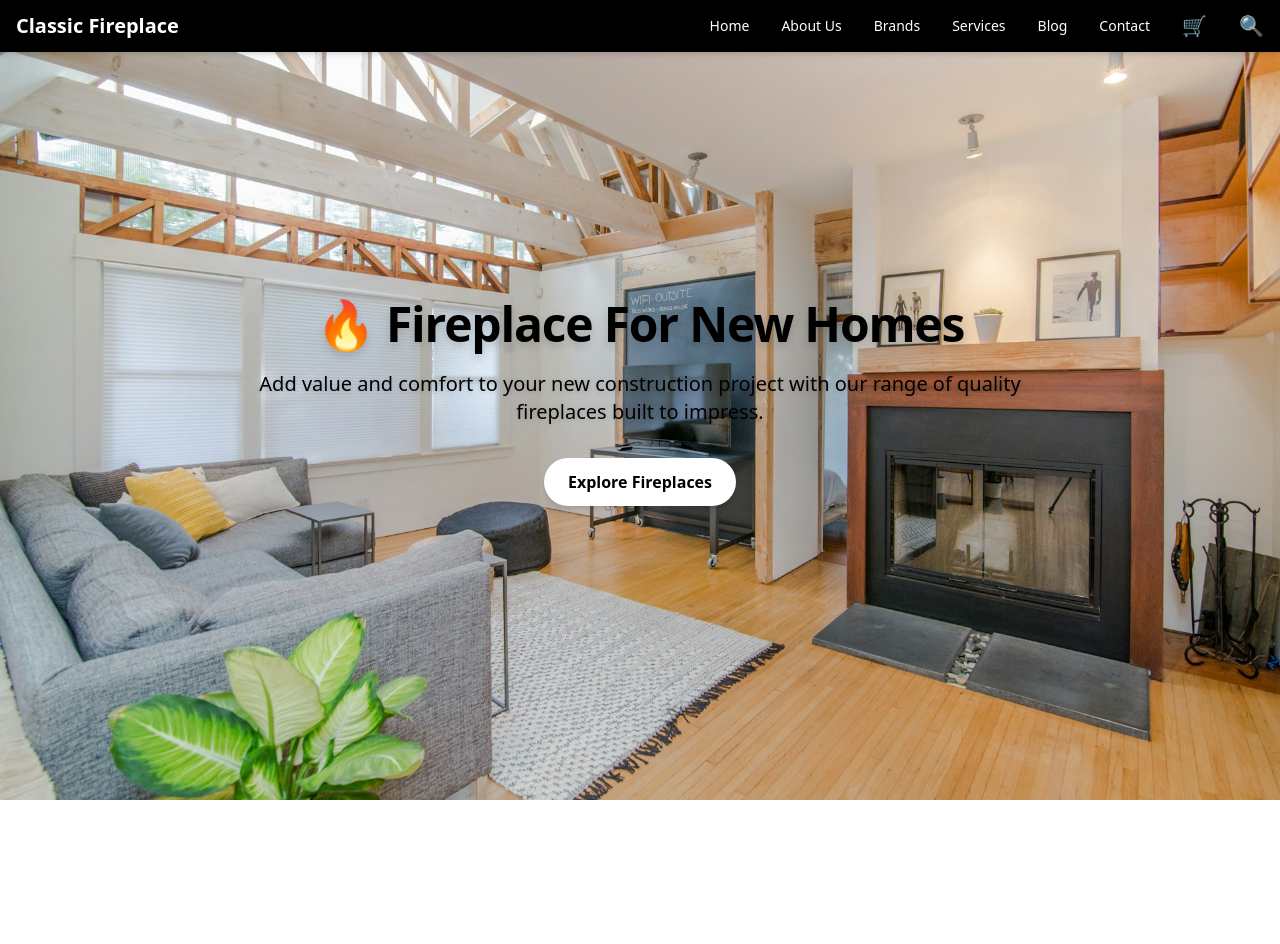
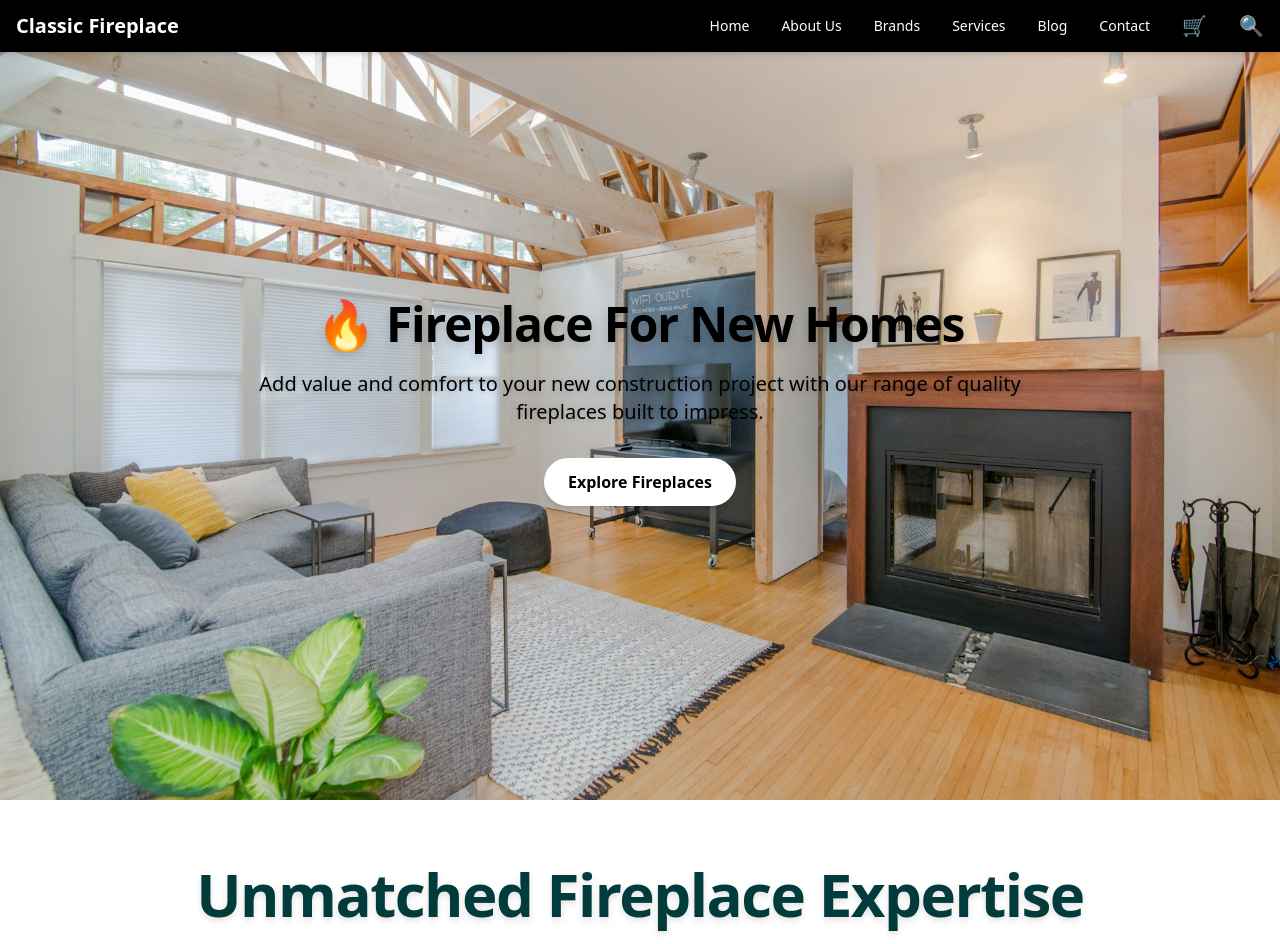
Before and after one commit to Rakhimunger/calgary, a React (Vite) app: page / in a window 1280 px wide. Shown: the top 944 px of the page. Before the commit the page ends 800 px from the top, so only its background shows below. Built offline with nearby package versions, Linux system fonts and the light colour scheme.

Commit message:
Brands page

```diff
--- a/src/App.jsx
+++ b/src/App.jsx
@@ -1,6 +1,6 @@
 import React from "react";
 import Navbar from "./Component/Navbar";
-// import Brands from "./Pages/Brands";
+import Brands from "./Pages/Brands";
 // import Herosection from "./Pages/Herosection";
 // import Productsshower from "./Pages/ProductsShowcase";
 // import ServicesSection from "./Pages/ServicesSection";
@@ -14,7 +14,7 @@ const App = () => {
     <div>
       <Navbar />
       <Header />
-      {/* <Brands /> */}
+      <Brands />
       {/* <Herosection />
       <StepsSection />
       <BlogSlider /> */}
```
